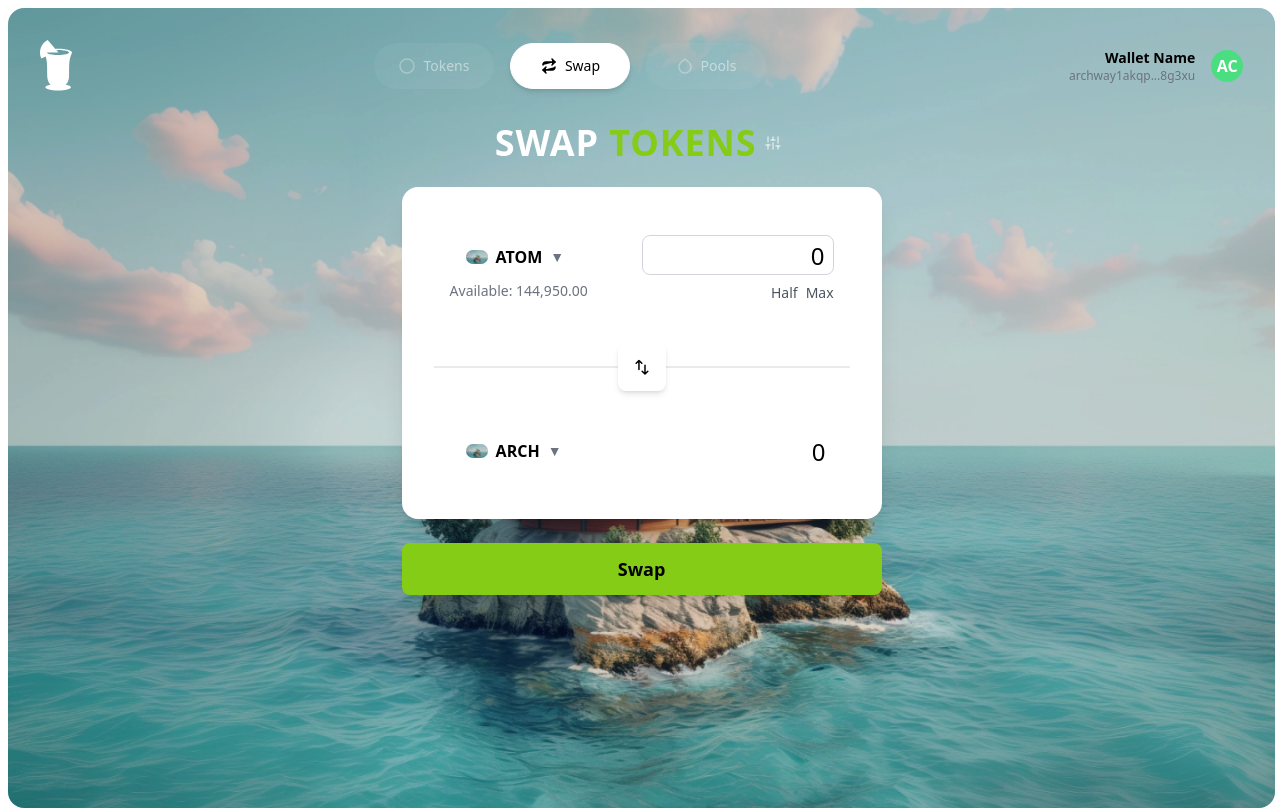
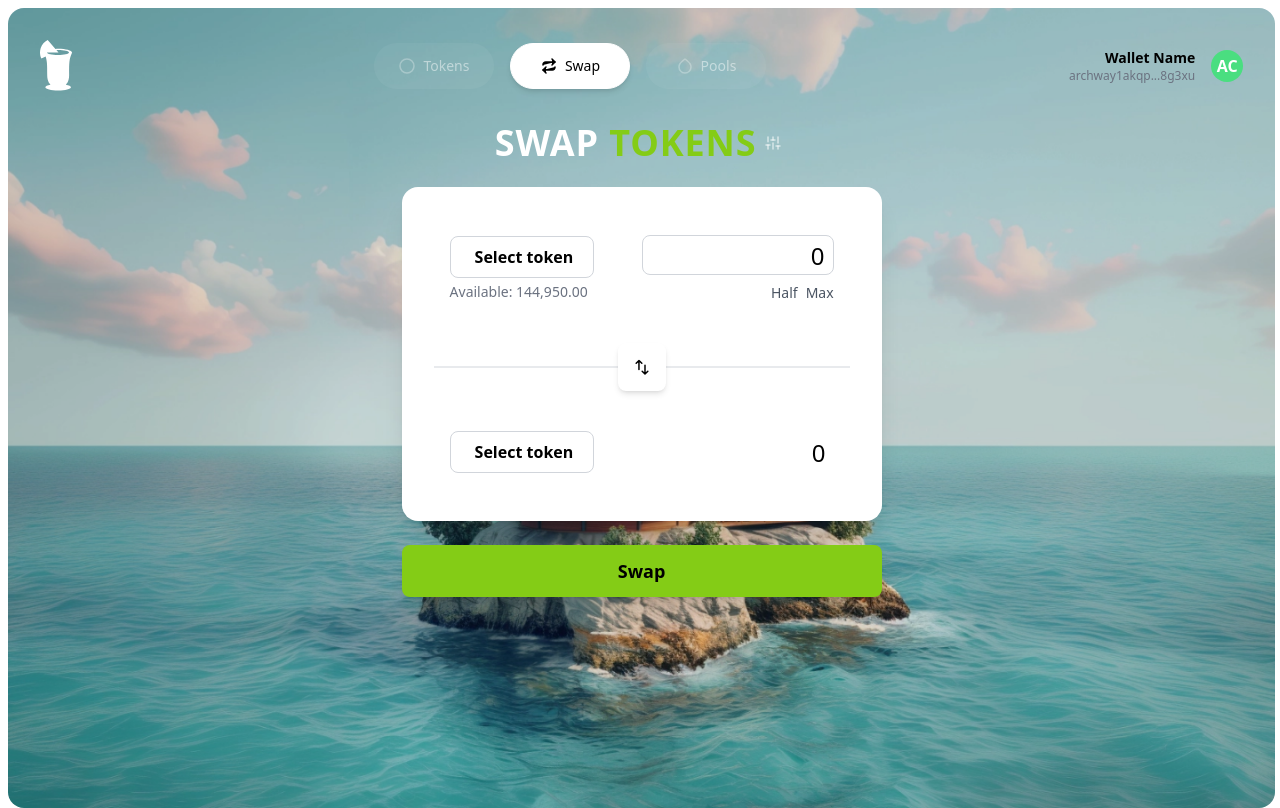
Before and after one commit to naftalimurgor/pinacolada, a Next.js app: page /swap in a window 1280 px wide. Built offline with nearby package versions, Linux system fonts and the light colour scheme.

Commit message:
Feat: UI styled ui of the input to match teh design provided

```diff
--- a/app/src/component/TokenSelector.tsx
+++ b/app/src/component/TokenSelector.tsx
@@ -1,25 +1,75 @@
-import React from 'react';
+import React, { useState } from 'react';
 import Image from 'next/image';
+import { FaChevronDown } from 'react-icons/fa';
+
+interface Token {
+  name: string;
+  imageUrl: string;
+}
 
 interface TokenSelectorProps {
   token: string;
-  balance: string;
+  balance:string;
+  onTokenChange: (newToken: string) => void;
 }
 
-const TokenSelector: React.FC<TokenSelectorProps> = ({ token, balance }) => (
-  <div className="flex items-center space-x-2 rounded-lg px-4 py-2 w-36">
-    <div className="flex items-center space-x-2">
-      <Image
-        src="/pinacoladaisland.png"
-        alt={token}
-        width={22}
-        height={24}
-        className="rounded-full"
-      />
-      <span className="font-semibold">{token}</span>
-      <span className="text-sm text-gray-500">▼</span> {/* Dropdown icon */}
+const TokenSelector: React.FC<TokenSelectorProps> = ({ token, onTokenChange }) => {
+  const [isOpen, setIsOpen] = useState(false);
+  const [selectedToken, setSelectedToken] = useState<Token | null>(null);
+
+  // Sample token data
+  const tokens: Token[] = [
+    { name: 'Bitcoin', imageUrl: '/cosmos.png' },
+    { name: 'Ethereum', imageUrl: '/cosmos.png' },
+    { name: 'Cardano', imageUrl: '/cosmos.png' },
+    { name: 'Solana', imageUrl: '/cosmos.png' },
+    { name: 'ARCH', imageUrl: '/archipelago.png' },
+
+  ];
+
+  const handleTokenClick = (token: Token) => {
+    setSelectedToken(token);
+    onTokenChange(token.name);
+    setIsOpen(false);
+  };
+
+  return (
+    <div className="relative w-36">
+      <div
+        className="flex items-center space-x-2 rounded-lg px-4 py-2 bg-white border border-gray-300 cursor-pointer"
+        onClick={() => setIsOpen(!isOpen)}
+      >
+        {selectedToken ? (
+          <Image src={selectedToken.imageUrl} alt={selectedToken.name} width={22} height={22} className="rounded-full" />
+        ) : (
+          <div className="w-6 h-6 bg-gray-200 rounded-full"></div>
+        )}
+        <input
+          type="text"
+          value={selectedToken ? selectedToken.name : 'Select token'}
+          readOnly
+          className="font-semibold bg-transparent focus:outline-none cursor-pointer"
+        />
+        <FaChevronDown />
+      </div>
+
+      {/* Dropdown list */}
+      {isOpen && (
+        <div className="absolute left-0 mt-2 w-full bg-white border border-gray-300 rounded-lg shadow-lg z-10">
+          {tokens.map((t, index) => (
+            <div
+              key={index}
+              className="flex items-center space-x-2 p-2 hover:bg-gray-100 cursor-pointer"
+              onClick={() => handleTokenClick(t)}
+            >
+              <Image src={t.imageUrl} alt={t.name} width={22} height={22} className="rounded-full" />
+              <span className="font-semibold">{t.name}</span>
+            </div>
+          ))}
+        </div>
+      )}
     </div>
-  </div>
-);
+  );
+};
 
 export default TokenSelector;
```
Also changed, not shown: public/paper.jpg (deleted).
